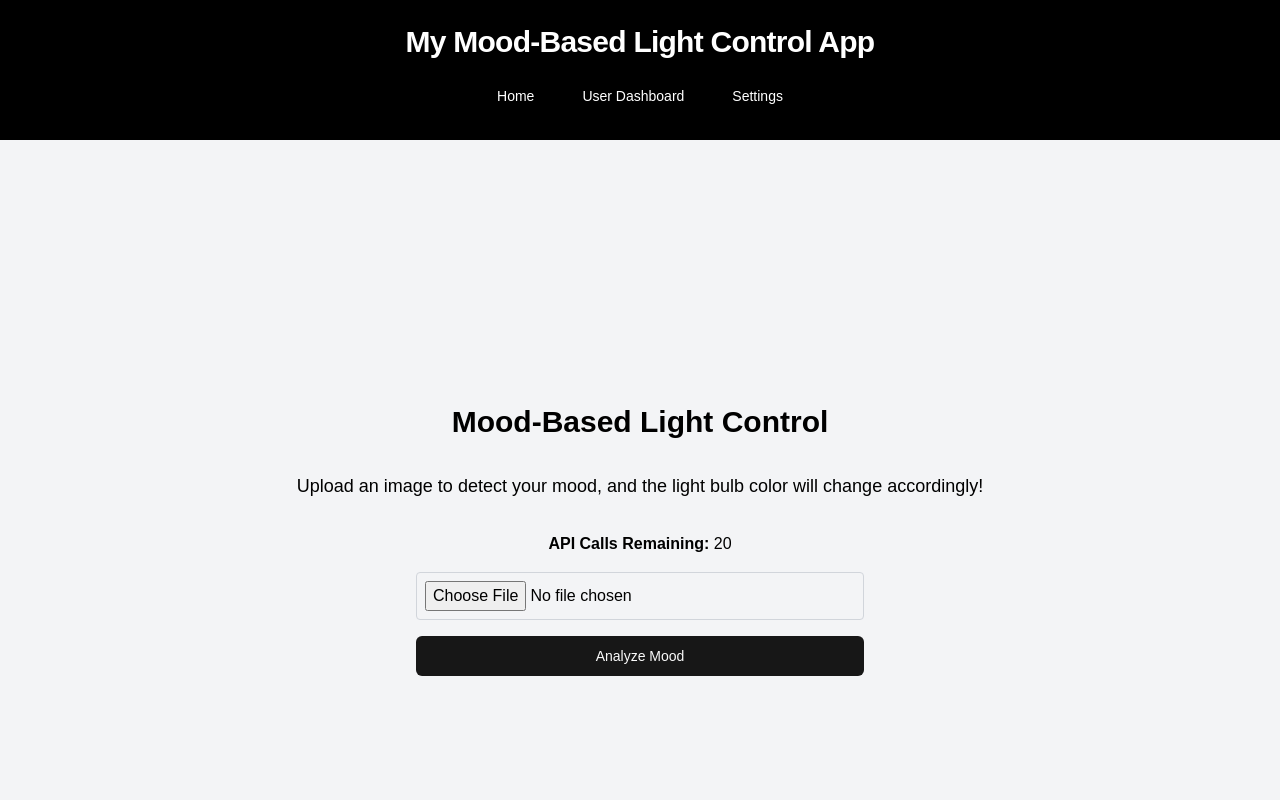
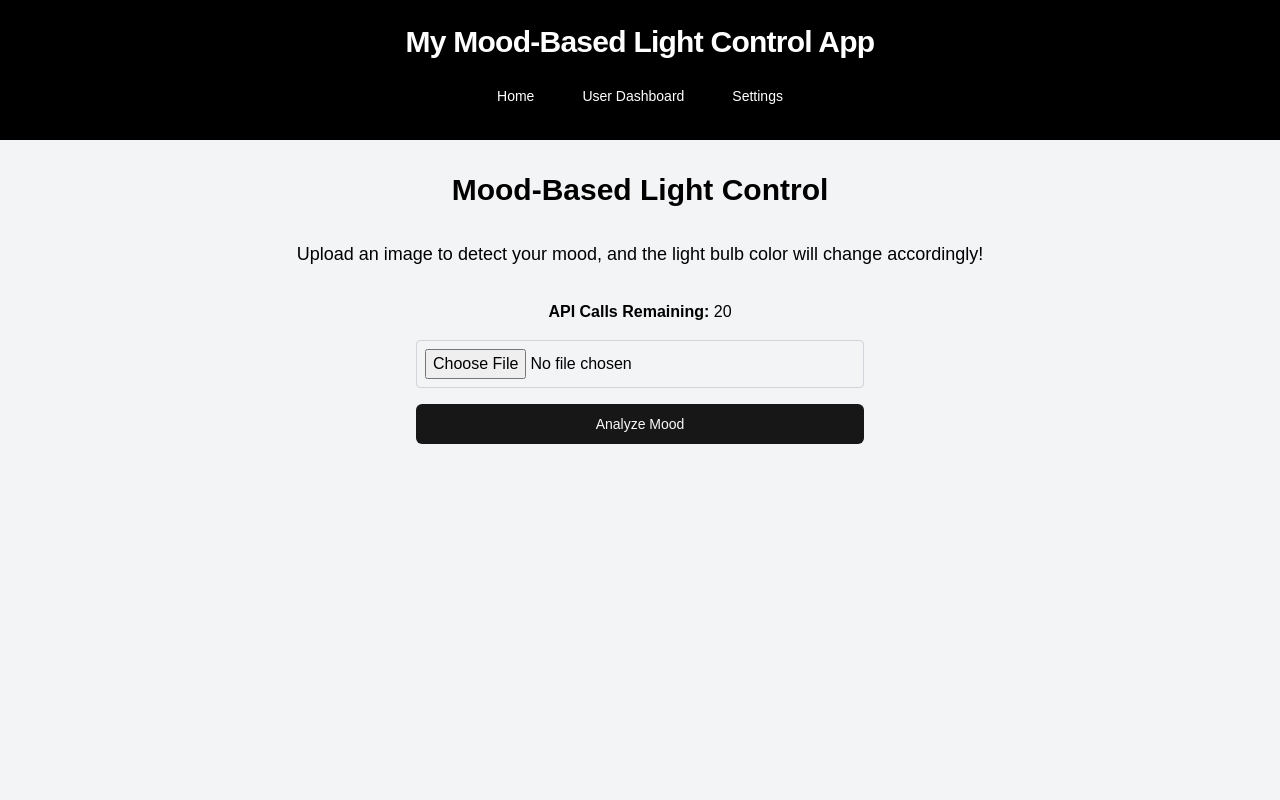
Before and after one commit to davinleong/insideout, a Next.js app in the folder client/: page /user in a window 1280 px wide. Shown: the top 800 px of the page. Built offline with nearby package versions, Linux system fonts and the light colour scheme.

Commit message:
adjusted spacing on user page

```diff
--- a/client/src/app/user/page.tsx
+++ b/client/src/app/user/page.tsx
@@ -89,7 +89,7 @@ export default function UserLandingPage() {
   };
 
   return (
-      <main className="flex flex-col items-center justify-center min-h-screen p-4 md:p-8 bg-gray-100 gap-4">
+      <main className="flex flex-col items-center justify-top min-h-screen p-4 md:p-8 bg-gray-100 gap-4">
         <h1 className="text-2xl md:text-3xl font-bold mb-4 text-center">{strings.moodControlTitle}</h1>
         <p className="mb-4 text-center text-base md:text-lg">
           {strings.moodControlDescription}
```
